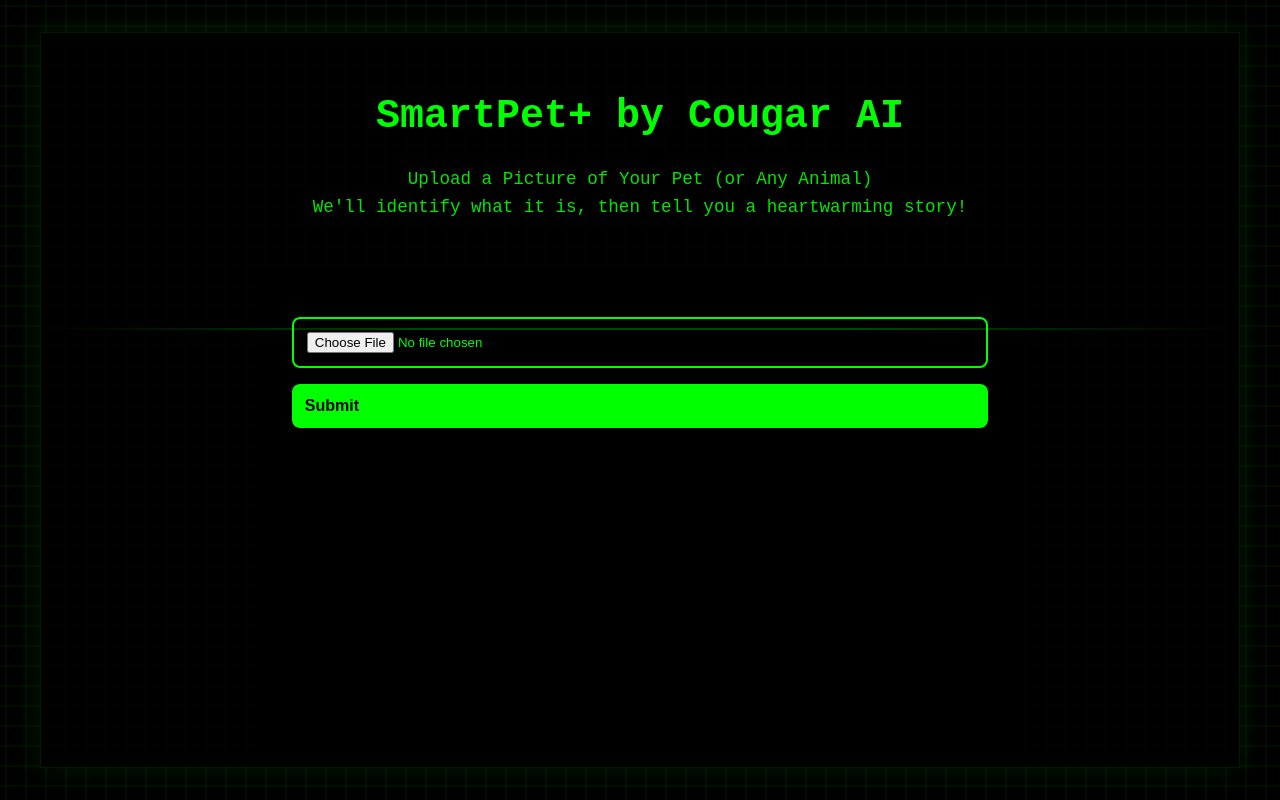
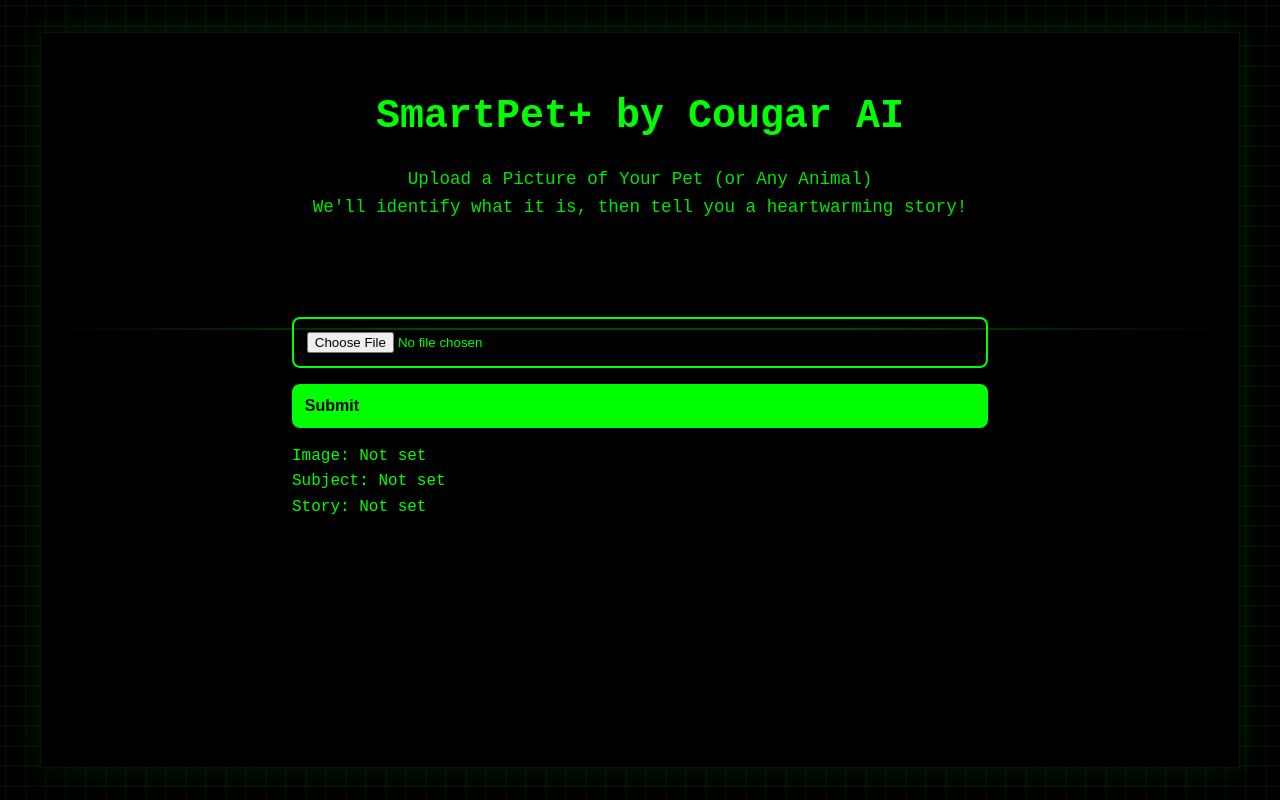
Before and after one commit to Abiodun12/my-personal-website, a Next.js app: page /smart-pet-plus in a window 1280 px wide. Built offline with nearby package versions, Linux system fonts and the light colour scheme.

Commit message:
fix: improve frontend state management and add debug output

```diff
--- a/app/smart-pet-plus/page.tsx
+++ b/app/smart-pet-plus/page.tsx
@@ -14,6 +14,10 @@ export default function SmartPetPlus() {
     e.preventDefault()
     setLoading(true)
     setError(null)
+    // Reset previous results
+    setImage(null)
+    setSubject(null)
+    setStory(null)
 
     const formData = new FormData(e.currentTarget)
     const file = formData.get('uploaded-file') as File
@@ -39,19 +43,27 @@ export default function SmartPetPlus() {
       }
 
       if (data.error) {
-        console.error('Error from server:', data.error) // Debug log
+        console.error('Error from server:', data.error)
         setError(data.error)
       } else if (!data.success) {
-        console.error('Request not successful:', data) // Debug log
+        console.error('Request not successful:', data)
         setError('Failed to process image')
       } else if (!data.result) {
-        console.error('No result in response:', data) // Debug log
+        console.error('No result in response:', data)
         setError('No analysis result received')
       } else {
-        console.log('Setting results:', data.result) // Debug log
-        setImage(URL.createObjectURL(file))
+        console.log('Setting results:', data.result)
+        const imageUrl = URL.createObjectURL(file)
+        setImage(imageUrl)
         setSubject(data.result.subject)
         setStory(data.result.story)
+
+        // Verify states were set
+        console.log('States after setting:', {
+          imageUrl,
+          subject: data.result.subject,
+          story: data.result.story
+        })
       }
     } catch (err) {
       console.error('Error details:', err)
@@ -98,6 +110,13 @@ export default function SmartPetPlus() {
           </div>
         )}
 
+        {/* Debug output */}
+        <div className={styles.debug}>
+          <p>Image: {image ? 'Set' : 'Not set'}</p>
+          <p>Subject: {subject || 'Not set'}</p>
+          <p>Story: {story || 'Not set'}</p>
+        </div>
+
         {image && subject && story && (
           <div className={styles.story}>
             <img src={image} alt="Uploaded pet" />
```
